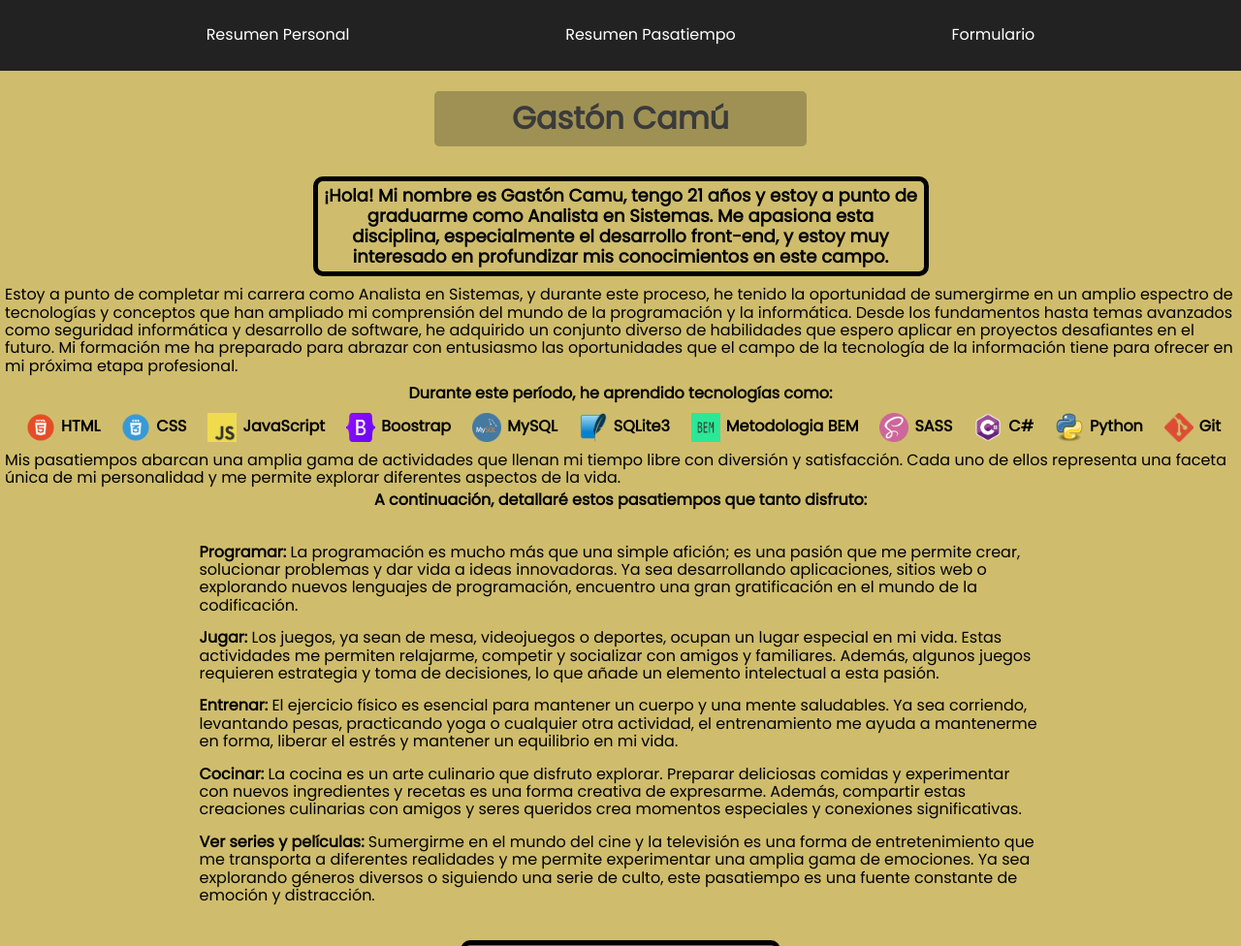
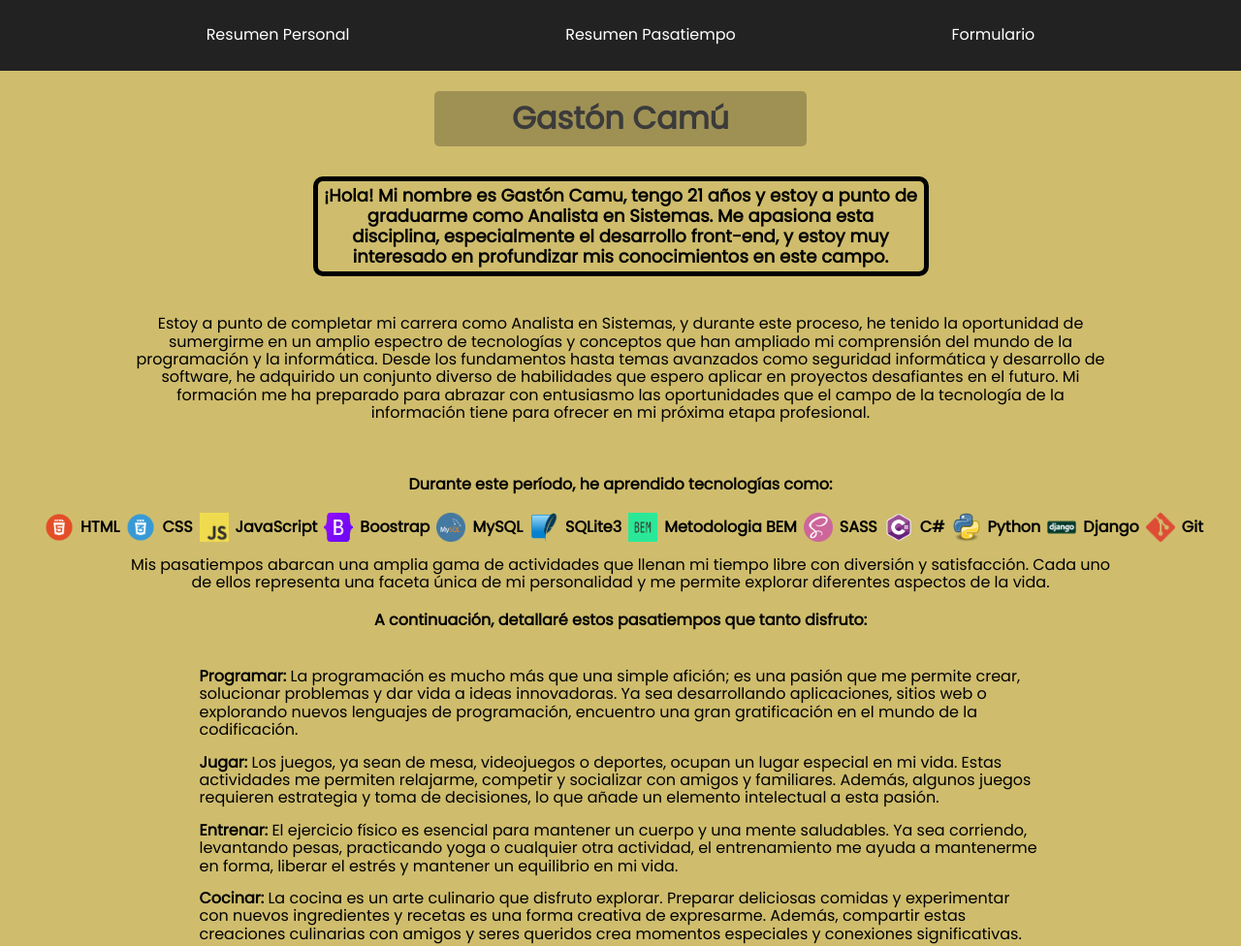
Before and after one commit to BuGast/ISDM-Desarrollo-Web-Portfolio, a plain HTML site: page index.html in a window 1280 px wide. Shown: the top 976 px of the page at 97% size. Drawn offline with Linux system fonts and the light colour scheme.

Commit message:
se aplicaron nuevos cambios

```diff
--- a/index.html
+++ b/index.html
@@ -41,6 +41,7 @@
                         <li><img src="./assets/img/logo sass.png" alt="logo SASS">SASS</li>
                         <li><img src="./assets/img/logo csharp.png" alt="logo c#">C#</li>
                         <li><img src="./assets/img/logo python.png" alt="logo Python">Python</li>
+                        <li><img src="./assets/img/logo django.png" alt="logo Django">Django</li>
                         <li><img src="./assets/img/logo git.png" alt="logo git">Git</li>
                     </ul>
                 </div>
--- a/styles/styles.scss
+++ b/styles/styles.scss
@@ -77,19 +77,27 @@ body {
         }
         article {
             section.Resumen-Personal {
+                display: flex;
+                flex-direction: column;
+                align-items: center;
                 p {
-
+                    margin: 30px 0px;
+                    width: 80%;
+                    text-align: center;
                 }
                 div {
-                    margin: 10px 0px;
+                    display: flex;
+                    flex-direction: column;
+                    align-items: center;
                     p {
                         text-align: center;
                         font-weight: bolder;
-                        margin: 10px 0px;
+                        margin: 25px 0px 20px 0px;
                     }
                     ul {
                         display: flex;
                         justify-content: space-evenly;
+                        margin-bottom: 10px;
                         li {
                             font-weight: bolder;
                             display: flex;
@@ -97,7 +105,7 @@ body {
                             list-style-type: none;
                             transition: font-size,2s;
                             img {
-                                margin: 0px 6px;
+                                margin: 0px 7px;
                                 width: 30px;
                                 height: 30px;
                                 transition: width, height, 1s;
@@ -116,14 +124,22 @@ body {
                 }
             }
             section.Resumen-pasatiempo {
+                display: flex;
+                flex-direction: column;
+                align-items: center;
                 p {
-
+                    text-align: center;
+                    width: 80%;
+                    margin: 5px 0px;
                 }
                 div {
+                    display: flex;
+                    flex-direction: column;
+                    align-items: center;
                     p {
                         text-align: center;
                         font-weight: bolder;
-                        margin: 5px 0px;
+                        margin-top: 15px;
                     }
                     ul {
                         border-radius: 10px;
@@ -168,6 +184,7 @@ body {
                         margin: 5px 0px;
                     }
                     input {
+                        color: white;
                         width: 300px;
                         height: 25px;
                         border: none;
@@ -218,8 +235,9 @@ body {
         justify-content: space-around;
         align-items: center;
         p {
-            width: 35%;
+            width: 36%;
             color: white;
+            font-size: 14px;
         }
         div {
             display: flex;
```
Also changed, not shown: assets/img/logo django.png (added), styles/styles.css, 1 other file.
